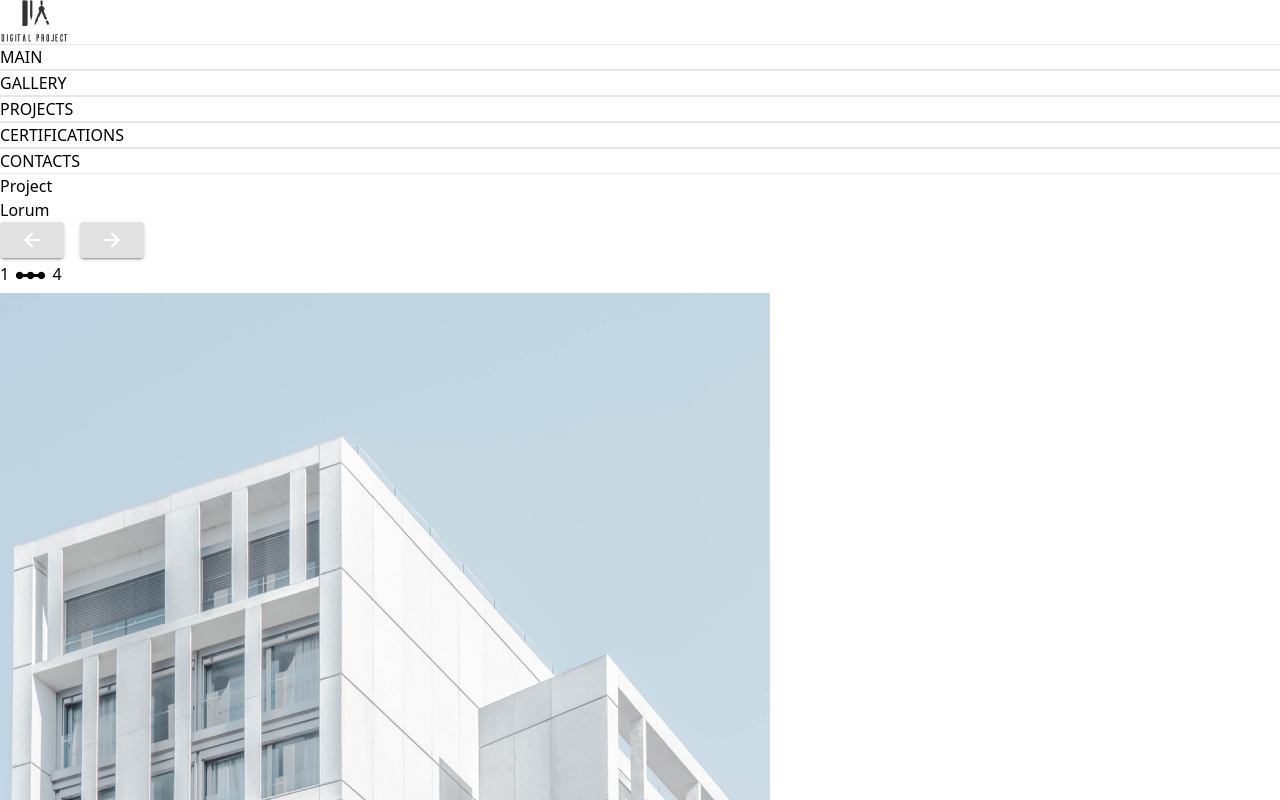
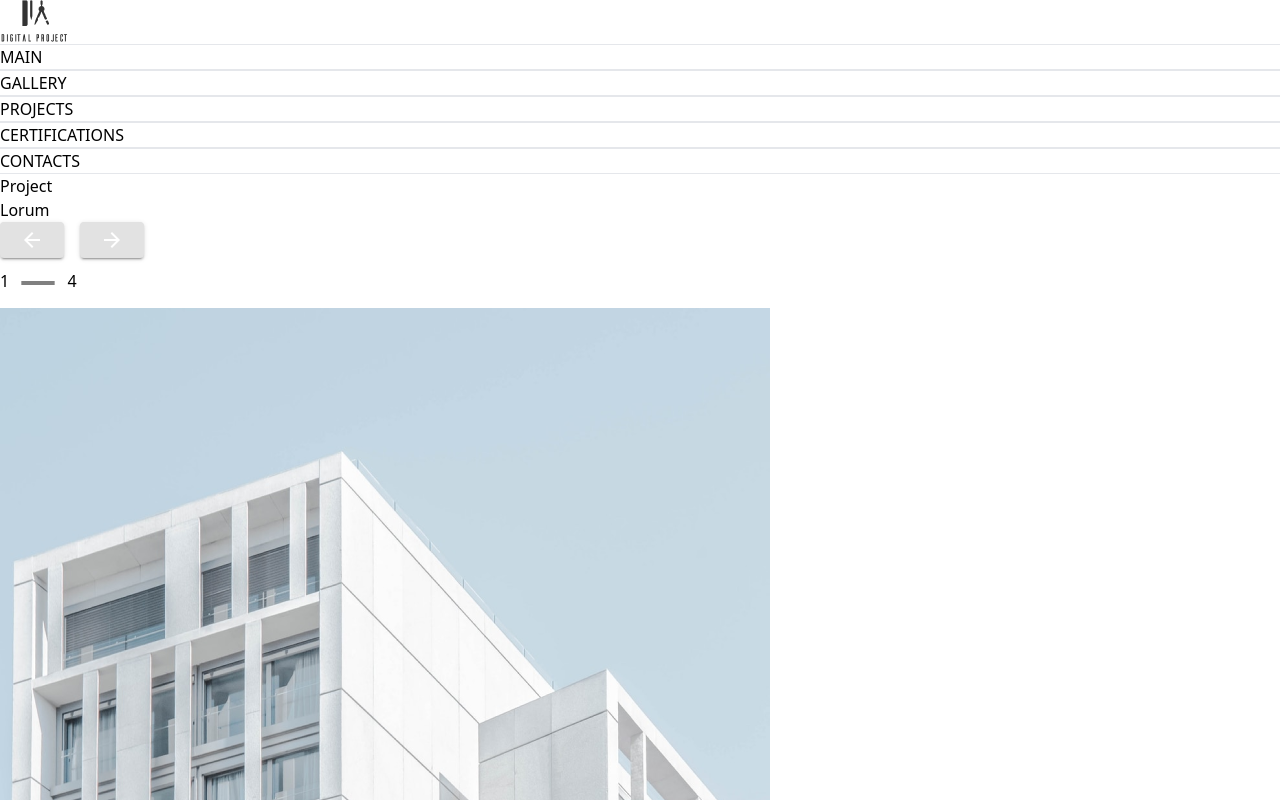
Before and after one commit to AbimanyuBP/arkitek, a React (Vite) app: page / in a window 1280 px wide. Shown: the top 800 px of the page. Built offline with nearby package versions, Linux system fonts and the light colour scheme.

Commit message:
Modifiying some hero section

```diff
--- a/src/components/hero/Hero.jsx
+++ b/src/components/hero/Hero.jsx
@@ -1,7 +1,7 @@
 import Button from '@mui/material/Button';
 import ArrowBackIcon from '@mui/icons-material/ArrowBack';
 import ArrowForwardIcon from '@mui/icons-material/ArrowForward';
-import LinearScaleIcon from '@mui/icons-material/LinearScale';
+import HorizontalRuleIcon from '@mui/icons-material/HorizontalRule';
 import Stack from '@mui/material/Stack';
 
 export default function Hero() {
@@ -18,7 +18,7 @@ export default function Hero() {
                 </Stack>
             </div>
             <div className="mx-[94px] mt-[90px]">
-                <h1 className="text-[30px]">1 <LinearScaleIcon fontSize="large" className="rotate-[-45deg]"/> 4</h1>
+                <h1 className="text-[30px]">1 <HorizontalRuleIcon sx={{fontSize: "50px", color: "gray"}} className="rotate-[-45deg]"/> 4</h1>
             </div>
         </div>
         <div className="flex-[4]">
```
